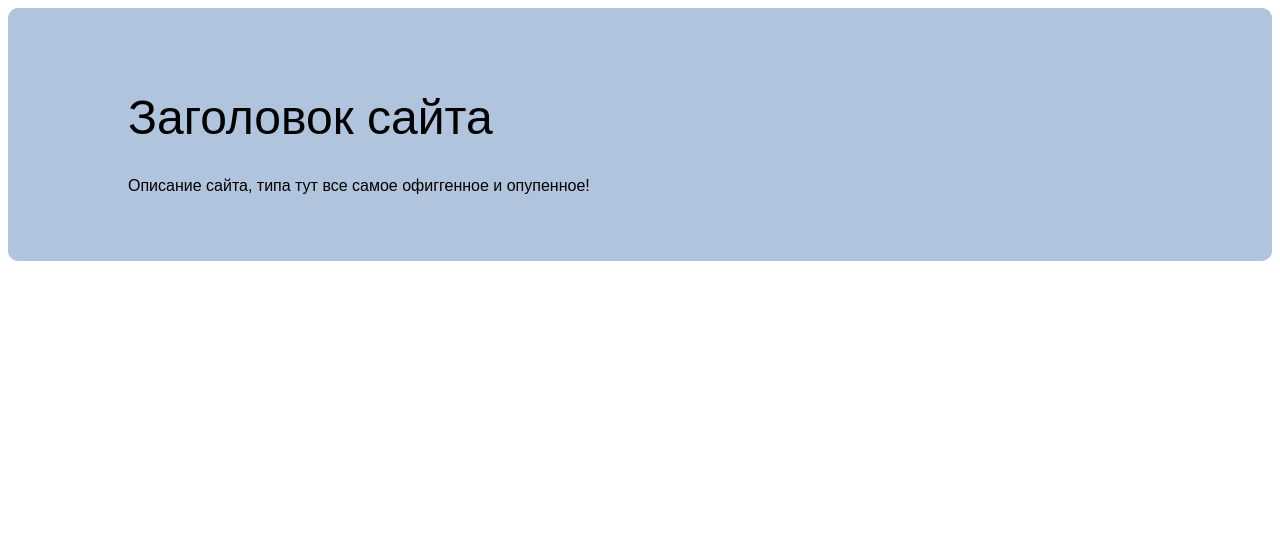
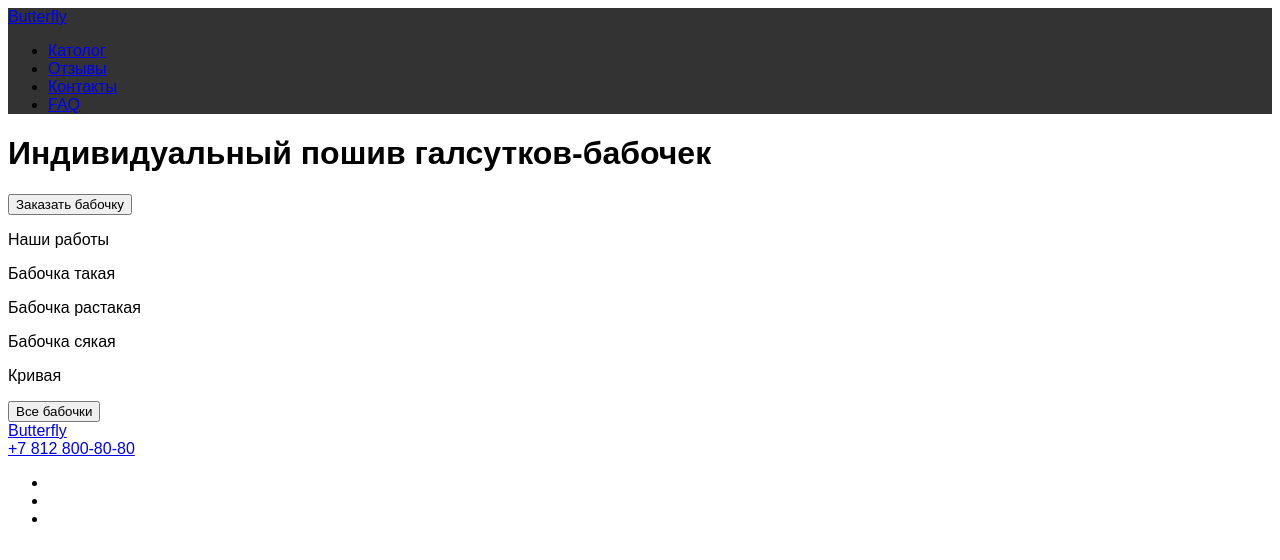
Before and after one commit to AlexeiPak/butterflies-pak, a website: page www/index.html in a window 1280 px wide. Drawn offline with Linux system fonts and the light colour scheme.

Commit message:
начало разметки

```diff
--- /dev/null
+++ b/src/styles/blocks/_header.scss
@@ -0,0 +1,3 @@
+header {
+  background-color: $base-dark;
+}
--- a/src/styles/common/_variables.scss
+++ b/src/styles/common/_variables.scss
@@ -7,7 +7,8 @@ $h1-fz-desktop: 48px;
 $h1-fw: 400;
 
 // colors
-
+$base-dark: #333333;
+$base-red: #FF2D2D;
 // indents
 
 // breakpoints
--- a/src/styles/style.scss
+++ b/src/styles/style.scss
@@ -5,3 +5,4 @@
 
 // blocks
 @import "blocks/_promo";
+@import "blocks/_header";
--- a/www/index.html
+++ b/www/index.html
@@ -1,19 +1,107 @@
 <!doctype html>
 <html lang="ru">
+
 <head>
-    <meta charset="UTF-8">
-    <meta name="viewport" content="width=device-width, initial-scale=1.0">
-    <title>Мой первый проект</title>
-    <link rel="stylesheet" href="style/style.css">
+  <meta charset="UTF-8">
+  <meta name="viewport" content="width=device-width, initial-scale=1.0">
+  <title>Мой первый проект</title>
+  <link rel="stylesheet" href="style/style.css">
 </head>
+
 <body>
-    <div class="promo">
-        <div class="promo-inner">
-            <h1 class="promo-ttl">Заголовок сайта</h1>
-            <p class="promo-slogan">Описание сайта, типа тут все самое офиггенное и опупенное!</p>
+  <header class="header">
+    <div class="container">
+      <div class="header-wrap">
+        <a href="#" class="logo">Butterfly</a>
+        <nav class="menu">
+          <ul>
+            <li>
+              <a href="#">Католог</a>
+            </li>
+            <li>
+              <a href="#">Отзывы</a>
+            </li>
+            <li>
+              <a href="#">Контакты</a>
+            </li>
+            <li>
+              <a href="#">FAQ</a>
+            </li>
+          </ul>
+        </nav>
+      </div>
+    </div>
+  </header>
+
+  <main>
+    <selection class="promo">
+      <div class="promo-fade">
+        <div class="container">
+          <div class="promo-wrap">
+            <h1 class="promo-text">Индивидуальный пошив галсутков-бабочек</h1>
+            <button class="btn">Заказать бабочку</button>
+          </div>
         </div>
-    </div>
+      </div>
+    </selection>
 
-    <script src="scripts/script.js"></script>
+    <selection class="product">
+      <div class="container">
+        <p class="product-text">Наши работы</p>
+        <div class="portfolio" style="background-image: url();">
+          <div class="portfolio-item">
+            <p class="portfolio-text">Бабочка такая</p>
+          </div>
+        </div>
+        <div class="portfolio" style="background-image: url();">
+          <div class="portfolio-item">
+            <p class="portfolio-text">Бабочка растакая</p>
+          </div>
+        </div>
+        <div class="portfolio" style="background-image: url();">
+          <div class="portfolio-item">
+            <p class="portfolio-text">Бабочка сякая</p>
+          </div>
+        </div>
+        <div class="portfolio" style="background-image: url();">
+          <div class="portfolio-item">
+            <p class="portfolio-text">Кривая</p>
+          </div>
+        </div>
+      </div>
+      <button class="btn">Все бабочки</button>
+    </selection>
+
+
+    <selection class="form">
+
+
+    </selection>
+
+    <footer>
+      <div class="container">
+        <div class="footer-wrap">
+          <a href="#" class="logo">Butterfly</a>
+          <div class="join">
+            <a href="tel:+78128008080" class="header-phone">+7 812 800-80-80</a>
+            <ul class="social">
+              <li class="social-item">
+                <a href="#" class="social-link" style="background-image: url();" title=""></a>
+              </li>
+              <li class="social-item">
+                <a href="#" class="social-link" style="background-image: url();" title=""></a>
+              </li>
+              <li class="social-item">
+                <a href="#" class="social-link" style="background-image: url();" title=""></a>
+              </li>
+            </ul>
+          </div>
+        </div>
+      </div>
+    </footer>
+
+
+
 </body>
+
 </html>
```
Also changed, not shown: www/style/style.css.
